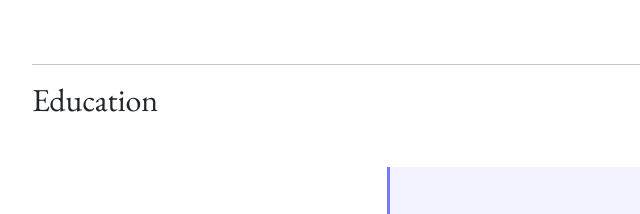
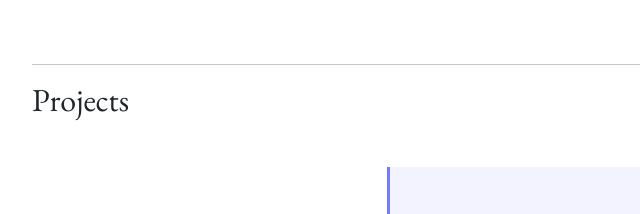
Before and after one commit to jbgrgnd/jbgrgnd.github.io, a plain HTML site: page about.html in a window 1280 px wide. Shown: the part 2203-2417 px from the top of the page, 16-656 px from the left. Drawn offline with nearby package versions, Linux system fonts and the light colour scheme.

Commit message:
Update about.html

```diff
--- a/about.html
+++ b/about.html
@@ -149,7 +149,7 @@
                   <div>
                       <div class="card-body">
                         <hr>
-                          <h2 class="card-title pb-5">Education</h2>
+                          <h2 class="card-title pb-5">Projects</h2>
                           <div id="content">
                               <ul class="timeline">
                                 <li class="event" data-date="2022">
```
